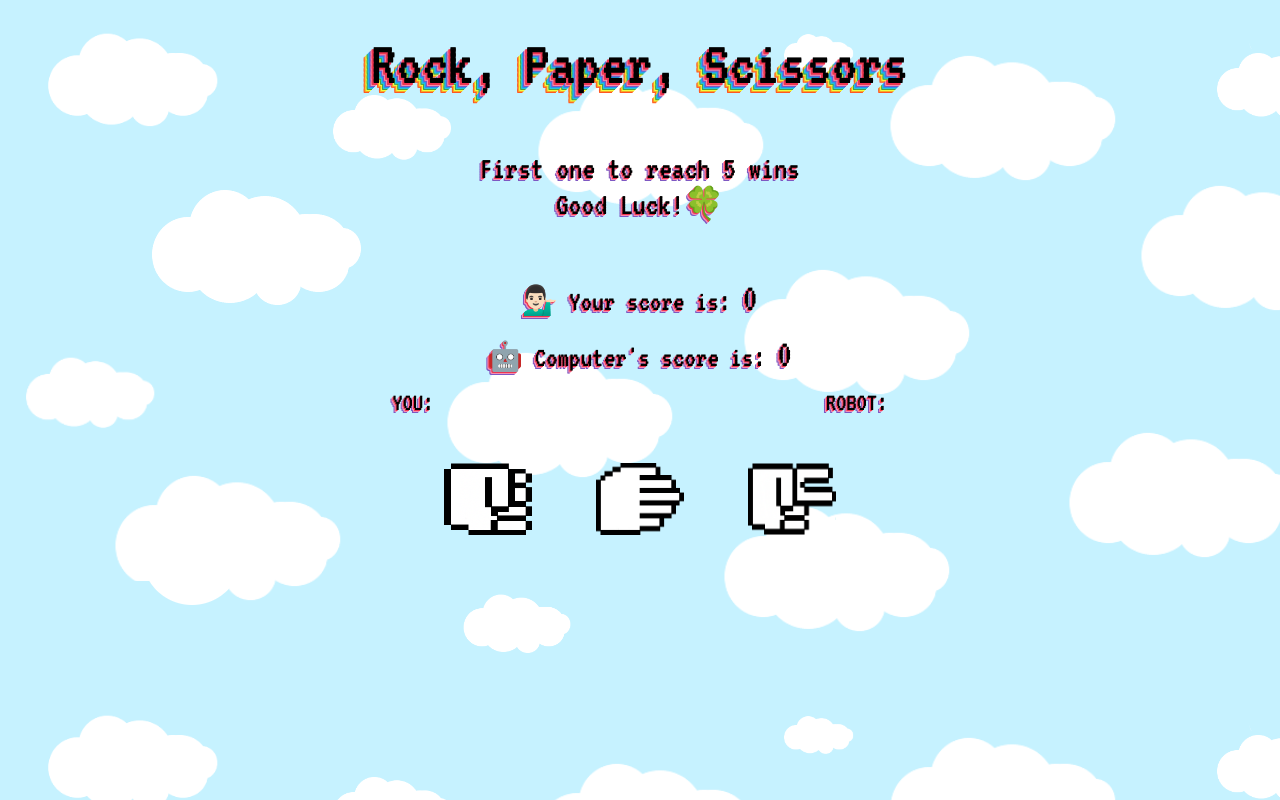
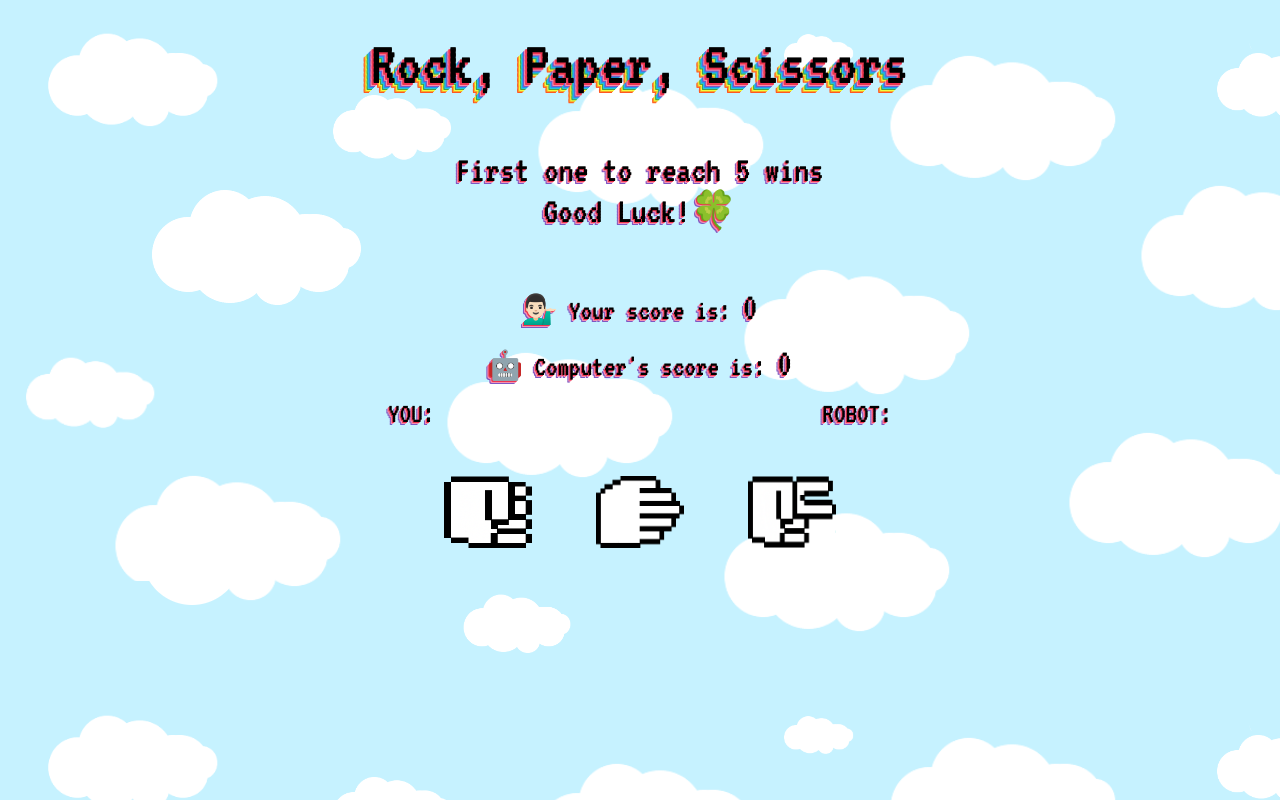
Before and after one commit to cagri-a/RPS, a plain HTML site: page index.html in a window 1280 px wide. Drawn offline with Linux system fonts and the light colour scheme.

Commit message:
Update rps.css

```diff
--- a/rps.css
+++ b/rps.css
@@ -30,7 +30,7 @@ h1 {
 
 h3 {
     font-family: 'VT323', monospace;
-    font-size: 2rem;
+    font-size: 2.3rem;
     font-weight: 100;
     text-align: center;
     padding: 0.5rem;
@@ -167,7 +167,7 @@ button {
 
 #youSelect {
     font-family: 'VT323', monospace;
-    font-size: 1.6rem;
+    font-size: 1.8rem;
     font-weight: 100;
     text-shadow: -1px 1px #ef3550,
         -2px 2px #f48fb1,
@@ -177,7 +177,7 @@ button {
 
 #compSelect {
     font-family: 'VT323', monospace;
-    font-size: 1.6rem;
+    font-size: 1.8rem;
     font-weight: 100;
     text-shadow: -1px 1px #ef3550,
         -2px 2px #f48fb1,
```
